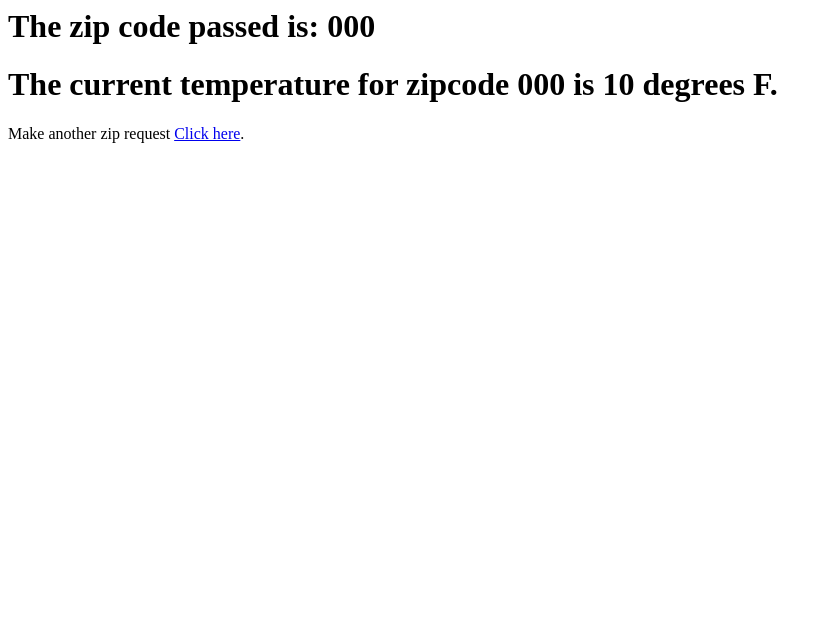
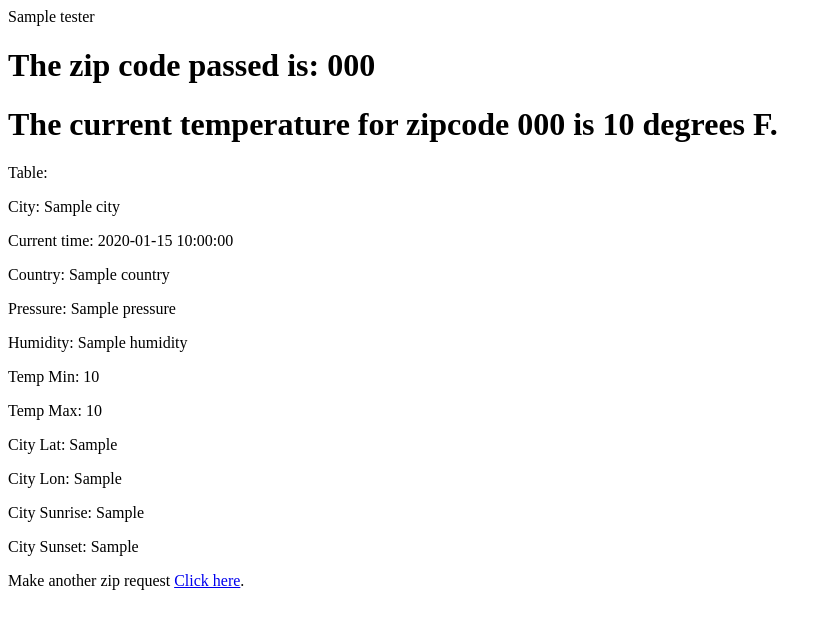
Before and after one commit to fkimani/cs4720, a Flask app: template templates/temperature.html in a window 1280 px wide. Shown: the top 629 px of the page, without its empty margins (0-832 px from the left). Run offline with Flask 2, Linux system fonts and the light colour scheme; the template is opened without the code that fills it: most values are stand-ins (such as "Sample title", 1, 10 or a date in 2020).

Commit message:
Add files via upload

```diff
--- a/templates/temperature.html
+++ b/templates/temperature.html
@@ -2,8 +2,24 @@
 	<head><title>Current Temperature</title></head>
 <body>
 	{% if zipc %}
+	<p>{{tester}}</p>
 	<h1>The zip code passed is: {{zipc}}</h1>
 	<h1>The current temperature for zipcode {{zipc}} is {{temp}} degrees F.</h1>
+	<p> Table: </p>
+	<p>City: {{city}} </p>
+	<p>Current time: {{time}} </p>
+	<p>Country: {{country}}</p>
+	<p>Pressure: {{pressure}}</p>
+	<p>Humidity: {{ humidity}}</p>
+	<p>Temp Min: {{temp_min}}</p>
+	<p>Temp Max: {{temp_max}}</p>
+	<p>City Lat: {{city_lat}}</p>
+	<p>City Lon: {{city_lon}}</p>
+	<p>City Sunrise: {{city_sunrise}}</p>
+	<p>City Sunset: {{city_sunset}}</p>
+	<p></p>
+
+
 	{% else %}
 	<h1>No zipcode passed in.</h1>
 	<h1>Please pass in a valid US zipcode.</h1>
```
